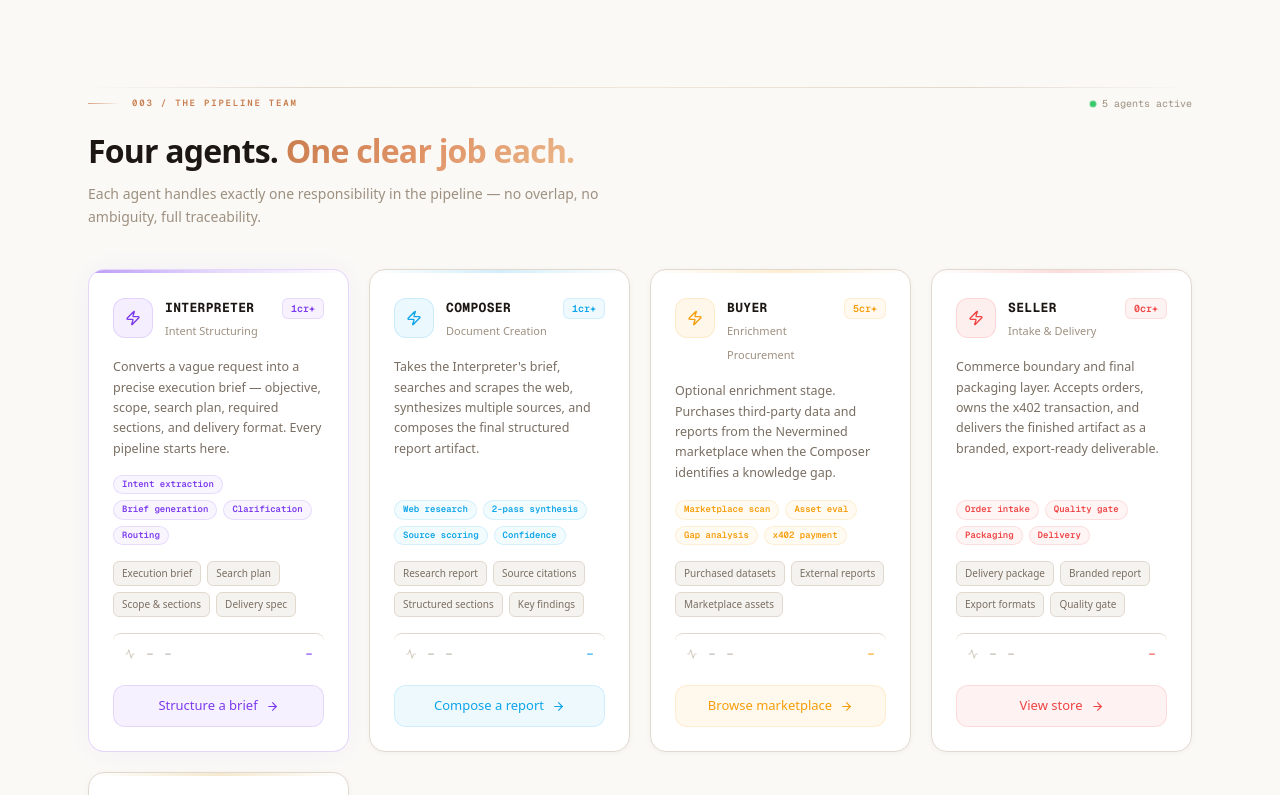
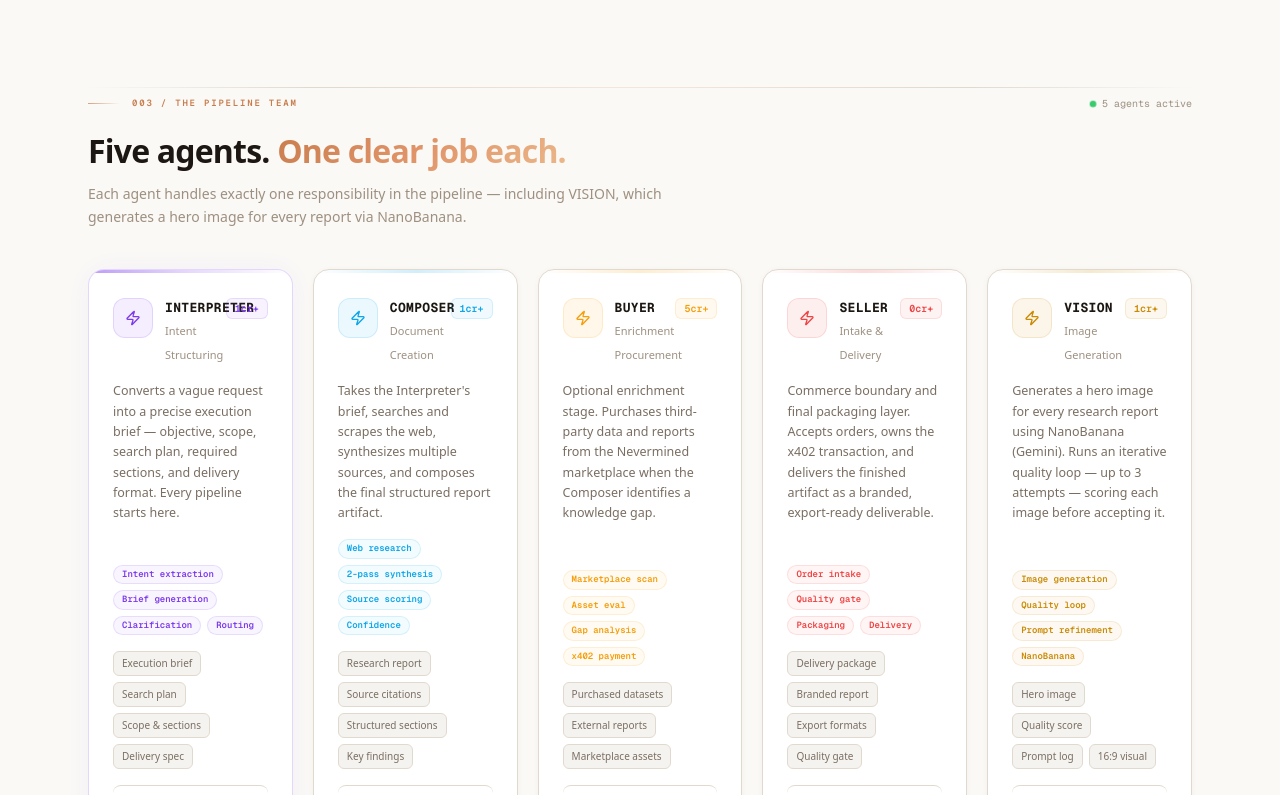
Before and after one commit to HiNala/nevermined-autonomous-business-hackathon, a Next.js app: page / in a window 1280 px wide. Shown: the part 3285-4080 px from the top of the page. Built offline with nearby package versions, Linux system fonts and the light colour scheme; no server answers.

Commit message:
feat: VISION full surface area — docs/07_VISION_Agent.md, home agent cards updated (5 agents), /agents meta updated

```diff
--- a/src/app/agents/page.tsx
+++ b/src/app/agents/page.tsx
@@ -2,7 +2,7 @@ import { AgentsPage } from "@/components/pages/agents-page";
 
 export const metadata = {
   title: "Agents — Auto Business",
-  description: "Meet the specialist AI agents: Strategist, Researcher, Buyer, and Seller.",
+  description: "Meet the specialist AI agents: Interpreter, Composer, Buyer, Seller, and VISION — powered by Nevermined, Apify, and NanoBanana.",
 };
 
 export default function Page() {
--- a/src/components/sections/agent-cards.tsx
+++ b/src/components/sections/agent-cards.tsx
@@ -16,6 +16,7 @@ const AGENT_SKILLS: Record<string, string[]> = {
   "agent-researcher": ["Web research", "2-pass synthesis", "Source scoring", "Confidence"],
   "agent-buyer":      ["Marketplace scan", "Asset eval", "Gap analysis", "x402 payment"],
   "agent-seller":     ["Order intake", "Quality gate", "Packaging", "Delivery"],
+  "agent-vision":     ["Image generation", "Quality loop", "Prompt refinement", "NanoBanana"],
 };
 
 function AgentCard({ agent, index, liveStats }: { agent: StudioAgent; index: number; liveStats: AgentLiveStats | null }) {
@@ -146,6 +147,7 @@ function AgentCard({ agent, index, liveStats }: { agent: StudioAgent; index: num
             agent.id === "agent-strategist" ? "/studio?mode=strategist" :
             agent.id === "agent-researcher" ? "/studio?mode=researcher" :
             agent.id === "agent-seller" ? "/store" :
+            agent.id === "agent-vision" ? "/studio" :
             "/studio"
           }
           className="group mt-auto flex w-full items-center justify-center gap-2 rounded-xl py-2.5 text-[13px] font-medium transition-all duration-200 btn-press"
@@ -201,14 +203,14 @@ export function AgentCards() {
           </div>
         </div>
         <h2 className="text-[28px] font-semibold tracking-tight sm:text-[32px]" style={{ color: "var(--gray-900)" }}>
-          Four agents.{" "}
+          Five agents.{" "}
           <span className="text-gradient-accent">One clear job each.</span>
         </h2>
         <p className="mt-2 max-w-xl text-[14px] leading-relaxed" style={{ color: "var(--gray-400)" }}>
-          Each agent handles exactly one responsibility in the pipeline — no overlap, no ambiguity, full traceability.
+          Each agent handles exactly one responsibility in the pipeline — including VISION, which generates a hero image for every report via NanoBanana.
         </p>
       </div>
-      <div className="grid grid-cols-1 gap-5 md:grid-cols-2 lg:grid-cols-4">
+      <div className="grid grid-cols-1 gap-5 md:grid-cols-2 lg:grid-cols-3 xl:grid-cols-5">
         {STUDIO_AGENTS.map((agent, i) => (
           <AgentCard key={agent.id} agent={agent} index={i} liveStats={liveStats} />
         ))}
```
Also changed, not shown: 1 other file (tests, documents, lock files or other folders).
